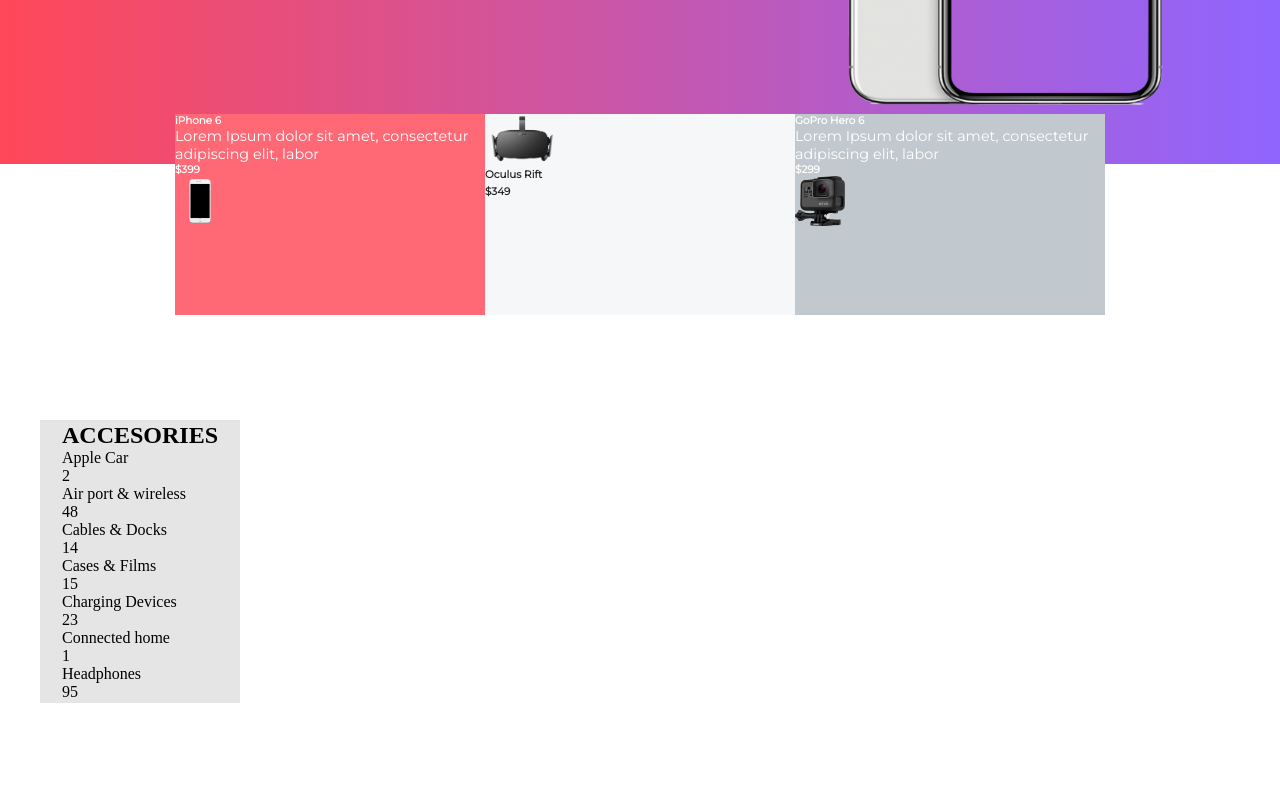
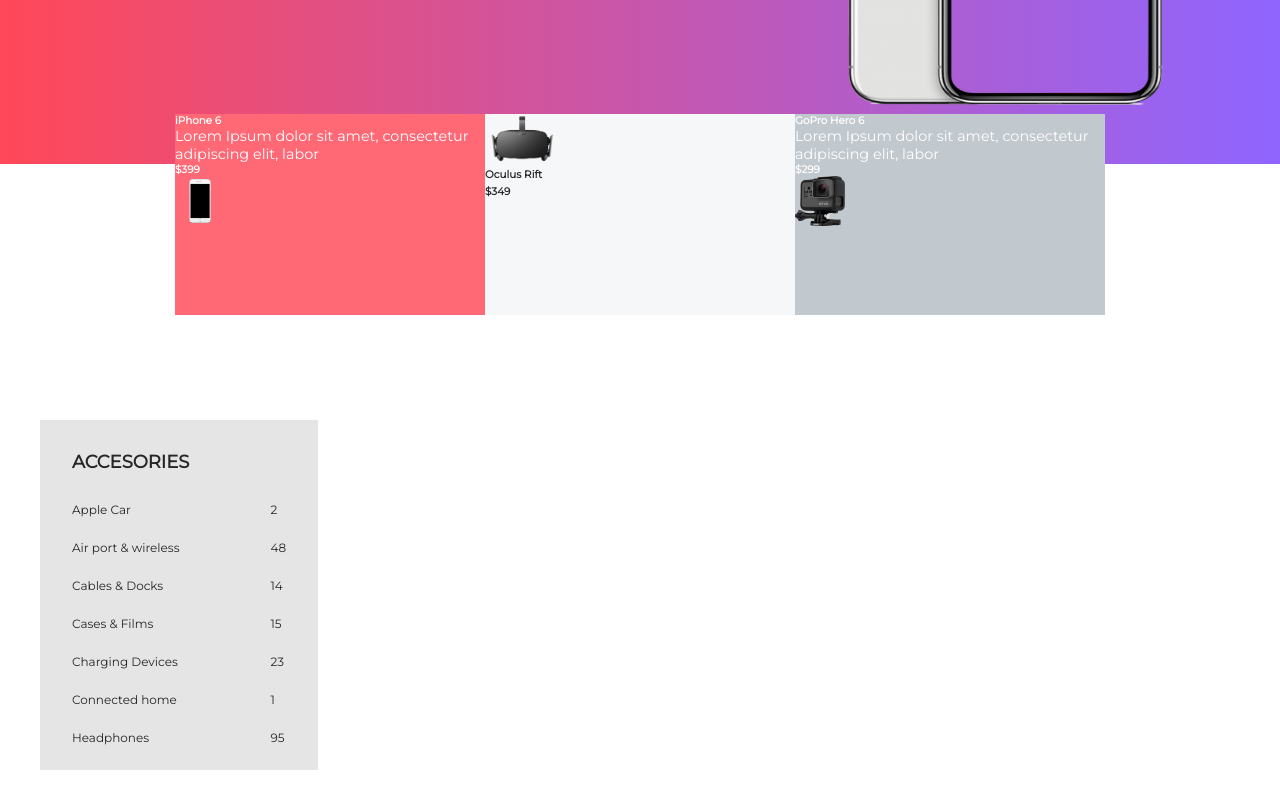
Before and after one commit to harrisj09/Job-Listings, a plain HTML site: page index.html in a window 1280 px wide. Shown: the part 561-1361 px from the top of the page. Before the commit the page ends 1264 px from the top, so only its background shows below. Drawn offline with Linux system fonts and the light colour scheme.

Commit message:
Added options menu

```diff
--- a/assets/styles/_saledisplay.scss
+++ b/assets/styles/_saledisplay.scss
@@ -15,13 +15,34 @@
         display: inline-block;
         border: 2px solid #E5E5E5;
         margin-left: 40px;
+        margin-bottom: 30px;
         background-color: #E5E5E5;
-        padding-left: 20px;
-        padding-right: 20px;
+        padding: 0px 30px;
     }
 
     .shop__accessories-wrapper {
         display: grid;
-        /* Finish this have the columns */
+        grid-template-rows: repeat(6, auto);
+        grid-template-columns: repeat(2, auto);
     }
+
+    .accessories__title {
+        font-family: $monsterratFont;
+        font-size: 18px;
+        color: #262626;
+        padding: 29px 0px;
+    }
+
+    .accessories__title--options {
+        font-family: $monsterratFont;
+        font-size: .75rem;
+        color: #262626;
+        padding-bottom: 23px;
+    }
+
+    .accessories__title--options--amount {
+        padding-left: 91px;
+    }
+
+    /* Just add hover effects for the options */
 }
--- a/index.html
+++ b/index.html
@@ -102,32 +102,51 @@
 
       </div>
 
-      <!-- Displays the items for sale using CSS grid -->
       <section class="shop">
+
         <div class="shop__query-wrapper">
-          <h2>ACCESORIES</h2>
+          <h2 class="accessories__title">ACCESORIES</h2>
           <div class="shop__accessories-wrapper">
-          <span>Apple Car</span>
-          <span>2</span>
+          <p class="accessories__title--options">Apple Car</p>
+          <p class="accessories__title--options accessories__title--options--amount">2</p>
 
-          <span>Air port & wireless</span>
-          <span>48</span>
+          <p class="accessories__title--options">Air port & wireless</p>
+          <p class="accessories__title--options accessories__title--options--amount">48</p>
 
-          <span>Cables & Docks</span>
-          <span>14</span>
+          <p class="accessories__title--options">Cables & Docks</p>
+          <p class="accessories__title--options accessories__title--options--amount">14</p>
 
-          <span>Cases & Films</span>
-          <span>15</span>
+          <p class="accessories__title--options">Cases & Films</p>
+          <p class="accessories__title--options accessories__title--options--amount">15</p>
 
-          <span>Charging Devices</span>
-          <span>23</span>
+          <p class="accessories__title--options">Charging Devices</p>
+          <p class="accessories__title--options accessories__title--options--amount">23</p>
 
-          <span>Connected home</span>
-          <span>1</span>
+          <p class="accessories__title--options">Connected home</p>
+          <p class="accessories__title--options accessories__title--options--amount">1</p>
 
-          <span>Headphones</span>
-          <span>95</span>
+          <p class="accessories__title--options">Headphones</p>
+          <p class="accessories__title--options accessories__title--options--amount">95</p>
         </div>
+        </div>
+
+        <div class="shop__items-wrapper">
+          <div class="items__macbooks">
+
+          </div>
+
+          <div class="items__macbooks">
+
+          </div>
+
+          <div class="items__macbooks">
+
+          </div>
+
+          <div class="items__macbooks">
+
+          </div>
+
         </div>
 
       </section>
@@ -135,11 +154,10 @@
 
       <!-- Footer -->
       <section>
-
         <footer>
 
+        </footer>
 
-        </footer>
       </section>
 
     </body>
```
Also changed, not shown: assets/styles/style.css, 1 other file.
